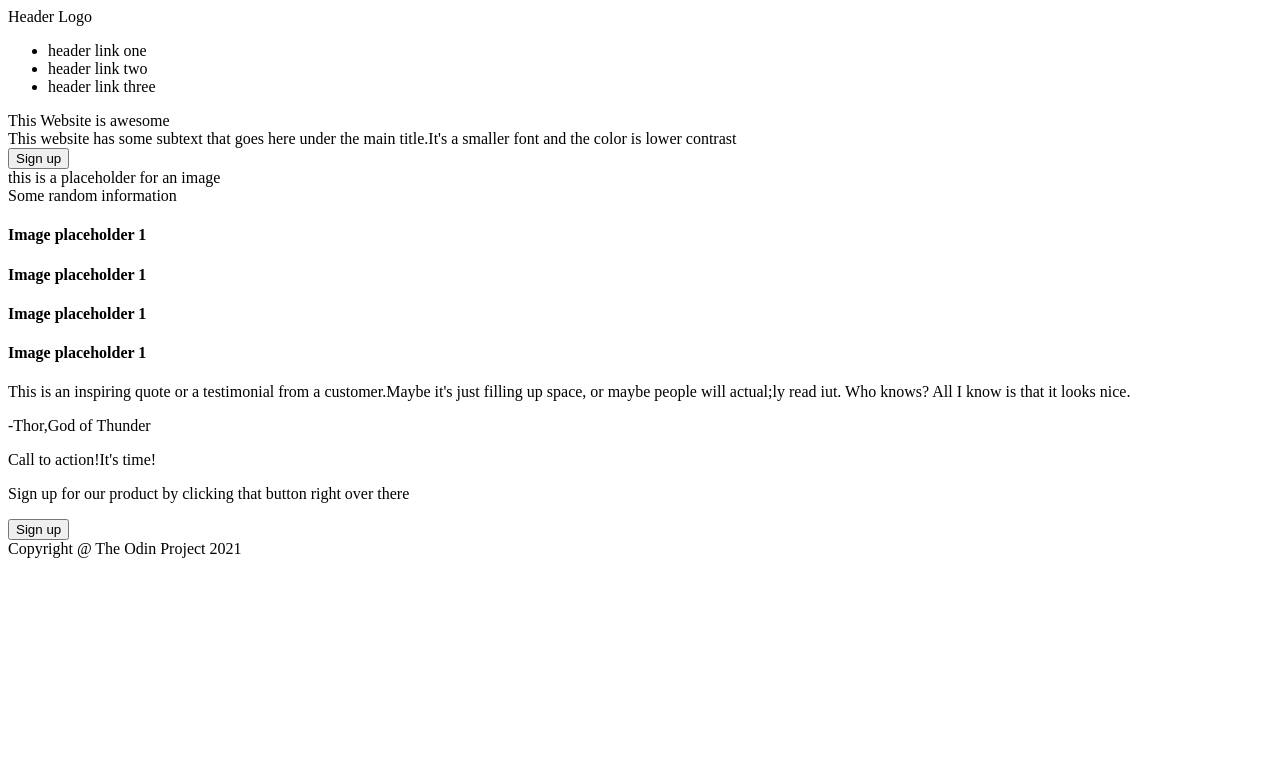
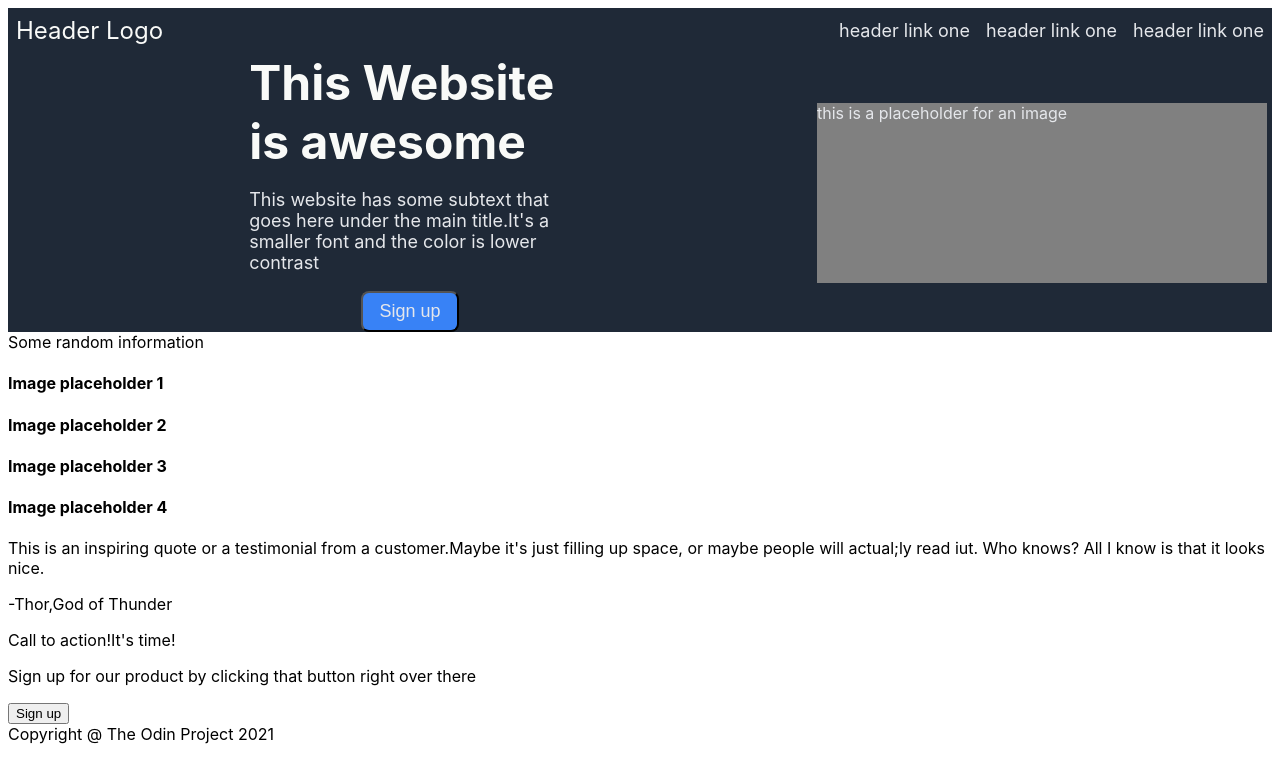
Before and after one commit to CleverEnd/Landing-Page-Odin, a plain HTML site: page index.html in a window 1280 px wide. Drawn offline with Linux system fonts and the light colour scheme.

Commit message:
Styles.css and new divs

```diff
--- a/index.html
+++ b/index.html
@@ -7,30 +7,37 @@
 </head>
 <body>
     <div class="header">
+        <div class="left-head">
         <div class="H-Logo">Header Logo</div>
+        </div>
+        <div class="right-head">
         <div class="H-Links">
-            <ul>
-                <li class="H-link">header link one</li>
-                <li class="H-link">header link two</li>
-                <li class="H-link">header link three</li>
+            <ul class="H-Link">
+                <li><a>header link one</li></a>
+                <li><a>header link one</li></a>
+                <li><a>header link one</li></a>
             </ul>
+        </div>
         </div>
     </div>
     <div class="first-part">
+        <div class="box-one">
         <div class="text-1">This Website is awesome</div>
-        <div class="text-2">This website has some subtext that goes here under the main title.It's a smaller font and the color is lower contrast</div>
-        <div class="button-sign"><button>Sign up</button></div>
-        <div class="placeholder">
+        <div class="text-2"><p>This website has some subtext that goes here under the main title.It's a smaller font and the color is lower contrast</p></div>
+        <button class="button-sign">Sign up</button>
+        </div>
+        <div class="box-two">
             <div class="placeholder-text">this is a placeholder for an image</div>
         </div>
+    </div>
     </div>
     <div class="second-part">
         <div class="text-3">Some random information</div>
         <div class="image-placeholder">
             <h4>Image placeholder 1</h4>
-            <h4>Image placeholder 1</h4>
-            <h4>Image placeholder 1</h4>
-            <h4>Image placeholder 1</h4>
+            <h4>Image placeholder 2</h4>
+            <h4>Image placeholder 3</h4>
+            <h4>Image placeholder 4</h4>
         </div>
     </div>
     <div class="third-part">
--- a/style.css
+++ b/style.css
@@ -0,0 +1,97 @@
+body{
+    font-family: -apple-system, BlinkMacSystemFont, 'Segoe UI', Roboto, Oxygen, Ubuntu, Cantarell, 'Open Sans', 'Helvetica Neue', sans-serif;
+}
+
+.header {
+    background-color: #1F2937;
+    display: flex;
+    justify-content: space-between;
+    align-items: center;
+    padding: 8px;
+}
+
+.H-Logo{
+    color: #F9FAF8;
+    font-size: 24px;
+    display: flex;
+    gap: 16px;
+}
+
+ul {
+    display: flex;
+    margin: 0;
+    padding: 0;
+    gap: 16px;
+    list-style: none;
+    font-size: 18px;
+    color: #E5E7EB;
+
+}
+
+a{
+    text-decoration: none;
+
+}
+
+.left-head, .right-head{
+    display: flex;
+    align-items: center;
+    gap: 16px;
+}
+
+.first-part{
+    background-color: #1F2937;
+    display: flex;
+    justify-content: center;
+    align-items: center;
+
+
+}
+
+.text-1 {
+    font-size: 48px;
+    color: #F9FAF8;
+    font-weight: bolder;
+    display: flex;
+    max-width: 40%;
+
+
+
+}
+
+.text-2{
+    font-size: 18px;
+    color: #E5E7EB;
+    display: flex;
+    max-width: 40%;
+
+}
+
+.placeholder-text {
+    background-color: gray;
+    display: flex;
+    height: 180px;
+    margin: 5px;
+    width: 450px;
+    color: #E5E7EB;
+    justify-self: flex-start;
+    justify-items: center;
+    align-self: center;
+}
+
+.box-one, .box-two{
+    display: flex;
+    align-items: center;
+    flex-direction: column;
+
+}
+
+.button-sign{
+    display: flex;
+    background-color: #3882F6;
+    color: #E5E7EB;
+    font-size: 18px;
+    padding: 8px 16px;
+    border-radius: 8px;
+    max-width: 40%;
+}
```
